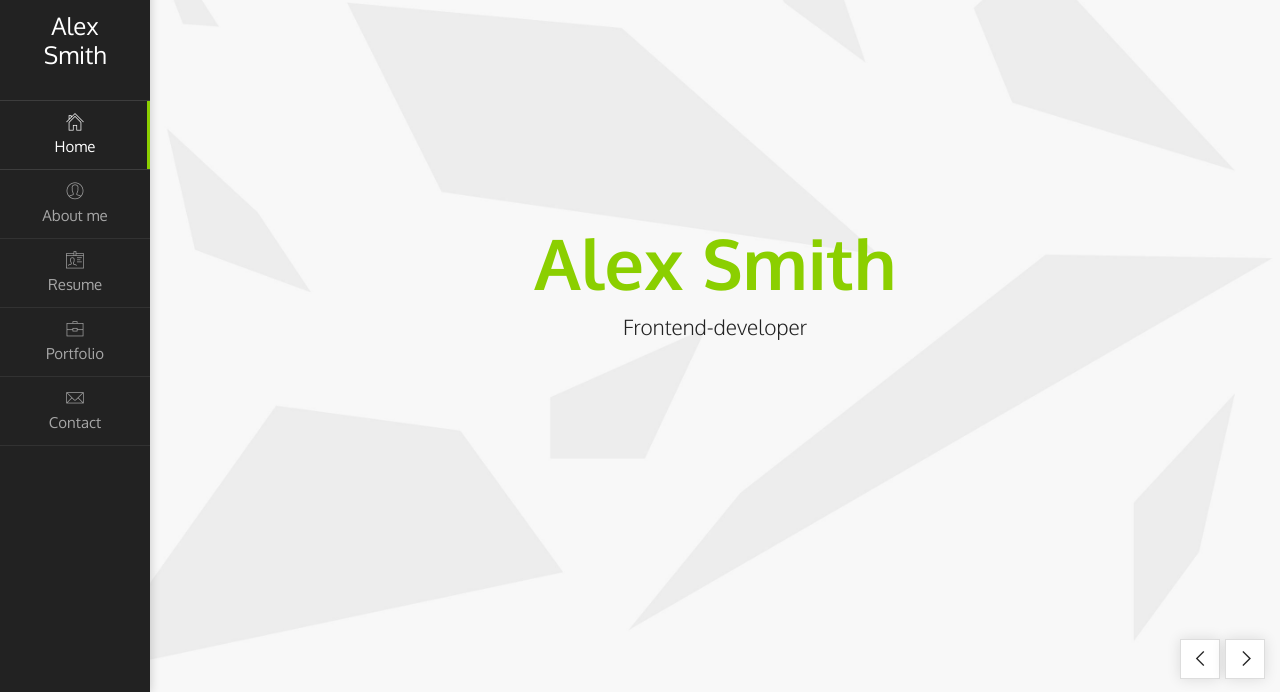
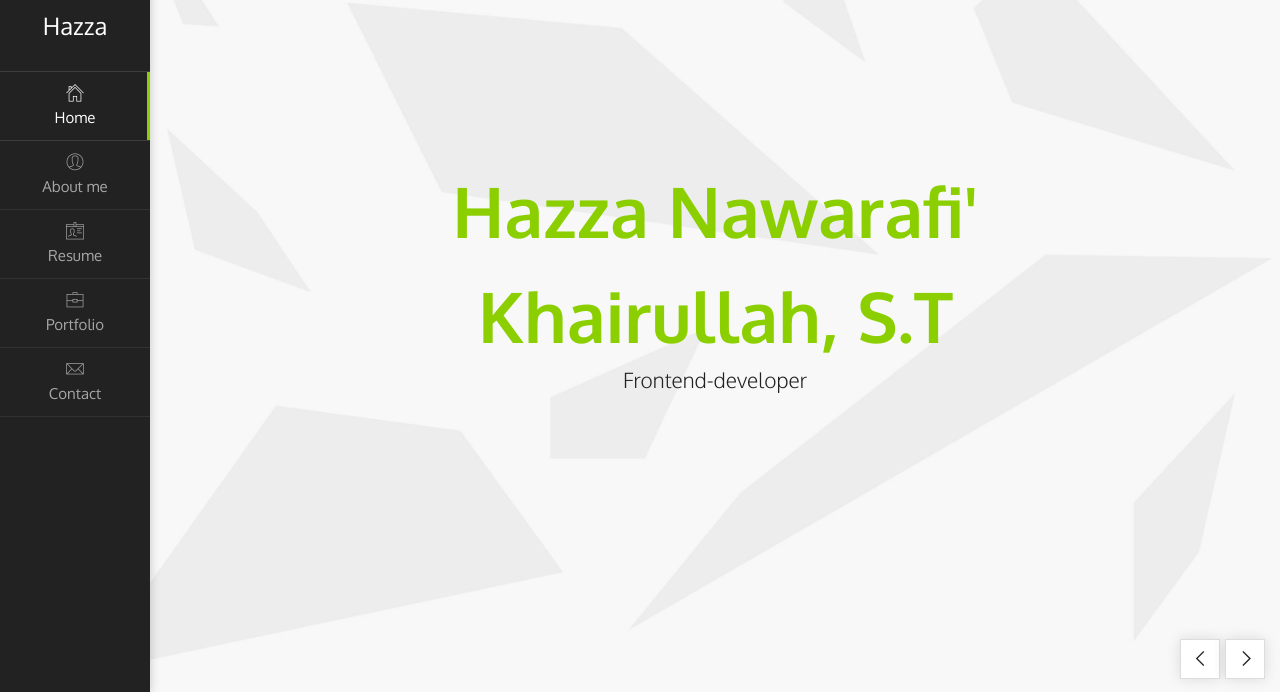
Before and after one commit to Hazzanawarafik/hazzanawarafik.github.io, a plain HTML site: page index.html in a window 1280 px wide. Shown: the part 108-800 px from the top of the page. Drawn offline with Linux system fonts and the light colour scheme.

Commit message:
ganti nama

```diff
--- a/index.html
+++ b/index.html
@@ -41,7 +41,7 @@
         </div>
 
         <div class="site-title-block">
-          <h1 class="site-title">Alex Smith</h1>
+          <h1 class="site-title">Hazza</h1>
         </div>
 
         <!-- Navigation -->
@@ -73,7 +73,7 @@
       <!-- Mobile Header -->
       <div class="mobile-header mobile-visible">
         <div class="mobile-logo-container">
-          <div class="mobile-site-title">Alex Smith</div>
+          <div class="mobile-site-title">Hazza Nawarafi' Khairullah, S.T</div>
         </div>
 
         <a class="menu-toggle mobile-visible">
@@ -100,7 +100,7 @@
             <section class="pt-page pt-page-1 section-without-bg section-paddings-0 table" data-id="home">
               <div class="section-inner">
                 <div class="home-page-block">
-                  <h2>Alex Smith</h2>
+                  <h2>Hazza Nawarafi' Khairullah, S.T</h2>
                   <div class="owl-carousel text-rotation">
                     <div class="item">
                       <p class="home-page-description">Web Designer</p>
```
